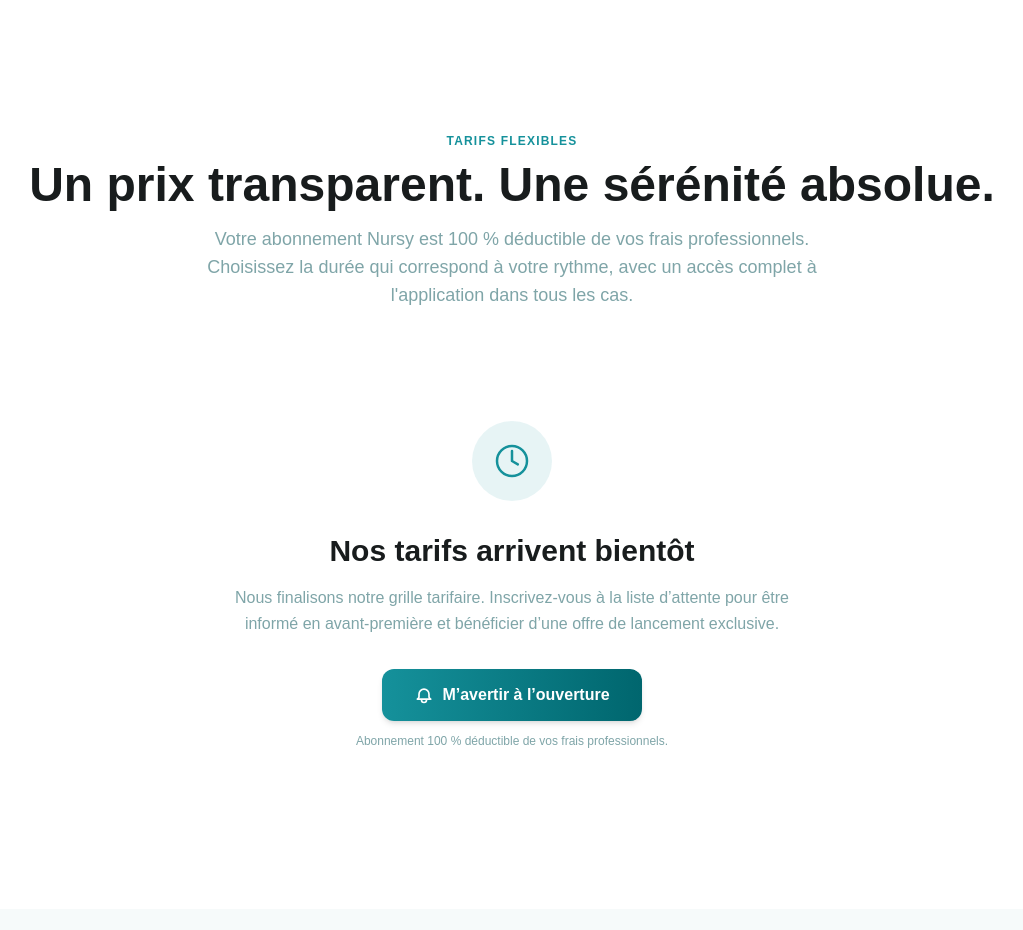
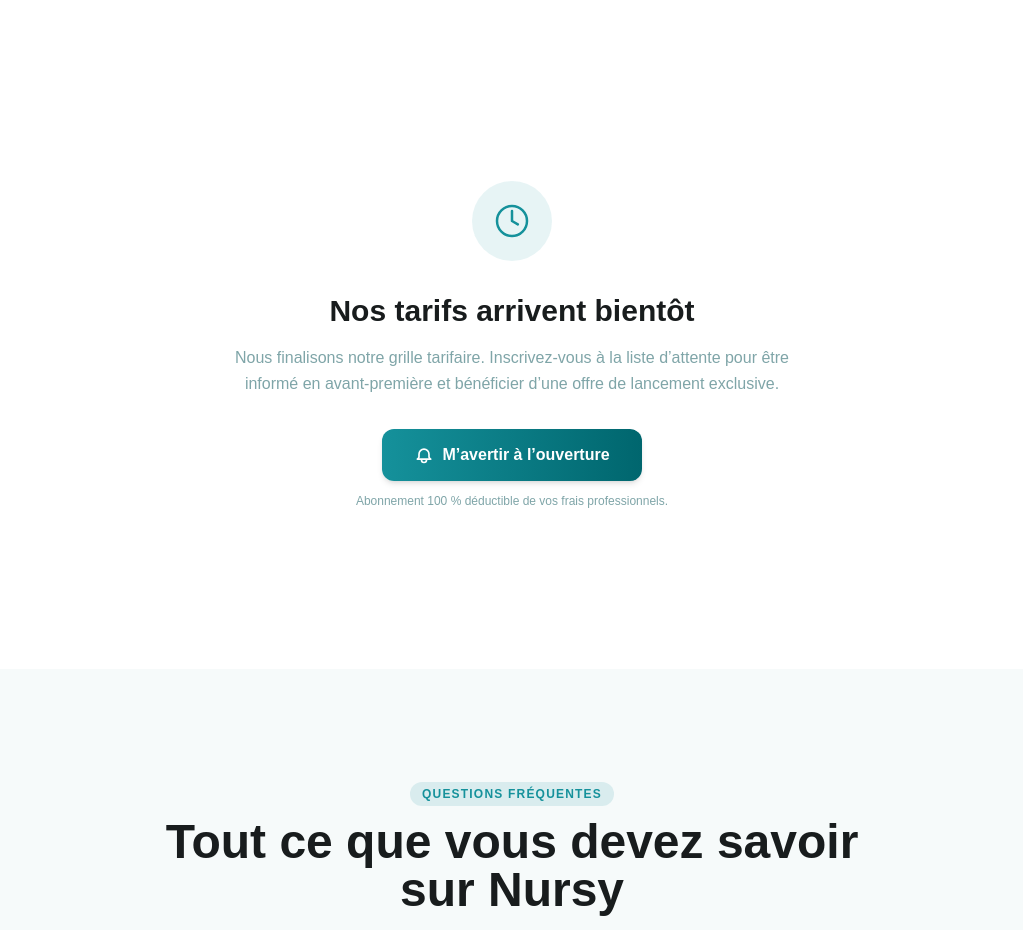
Before and after one commit to JD-Orkest/nursy-landing-page, a Nuxt app: page / in a window 1280 px wide. Shown: the part 5100-6030 px from the top of the page, without its empty margins (128-1151 px from the left). Built offline with nearby package versions, Linux system fonts and the light colour scheme.

Commit message:
style: nettoyage des commentaires dans PricingSection et gtag.client

```diff
--- a/components/organisms/PricingSection.vue
+++ b/components/organisms/PricingSection.vue
@@ -12,7 +12,7 @@
     <div class="max-w-7xl mx-auto px-4 md:px-8">
 
       <!-- ─── En-tête ─── -->
-      <div class="text-center mb-12 md:mb-16">
+      <!-- <div class="text-center mb-12 md:mb-16">
         <p class="font-manrope font-bold text-xs tracking-widest uppercase text-primary mb-3">
           {{ t('pricing.eyebrow') }}
         </p>
@@ -25,7 +25,7 @@
         <p class="font-jakarta text-base md:text-lg text-info max-w-2xl mx-auto">
           {{ t('pricing.subtitle') }}
         </p>
-      </div>
+      </div> -->
 
       <!-- ─── Bloc « bientôt » ─── -->
       <div class="flex flex-col items-center text-center gap-8 py-8 md:py-12">
--- a/plugins/gtag.client.ts
+++ b/plugins/gtag.client.ts
@@ -1,7 +1,7 @@
 const GA4_ID = 'G-DRRMVY0SF0'
 
 export default defineNuxtPlugin((nuxtApp) => {
-  // 1. Init dataLayer
+
   // 1. Init dataLayer
   window.dataLayer = window.dataLayer || []
 
```
